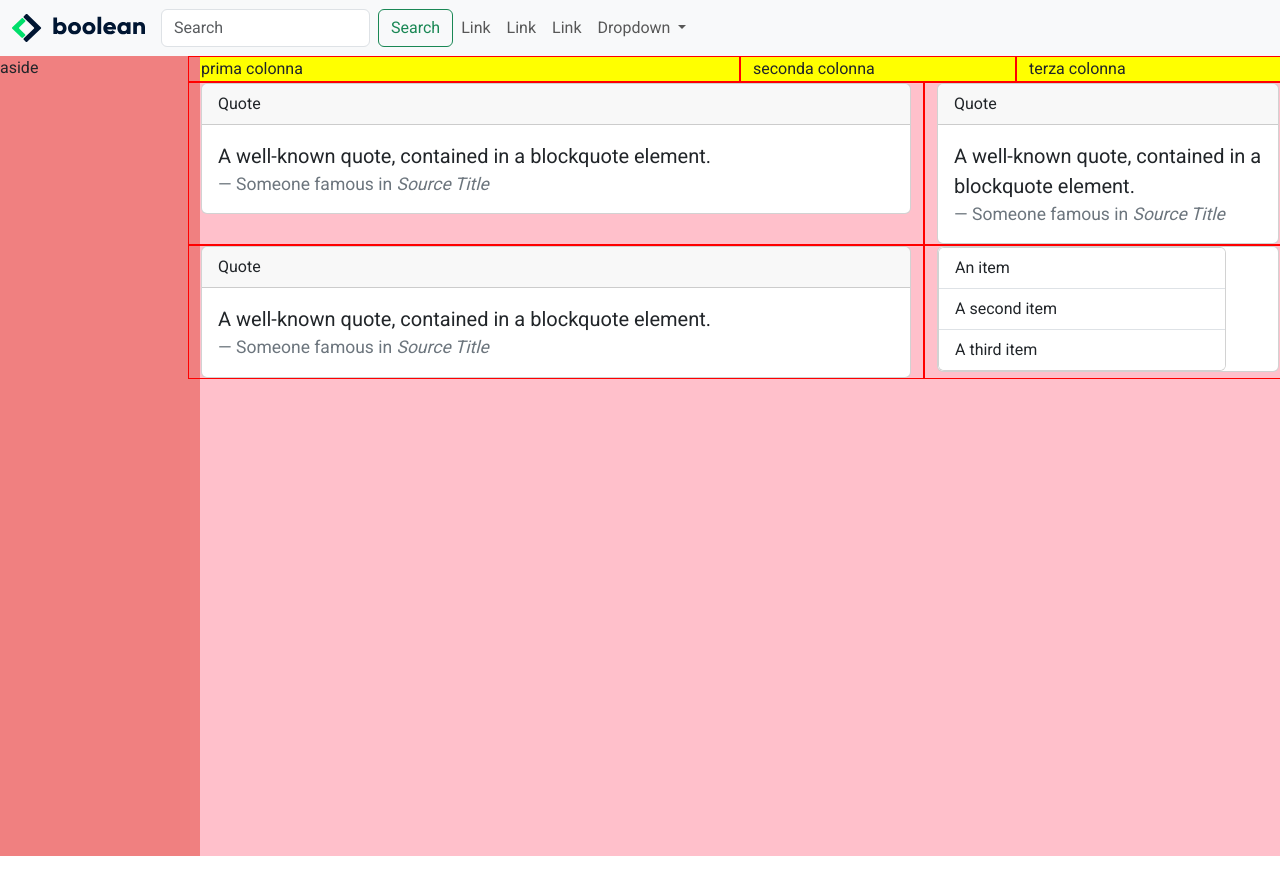
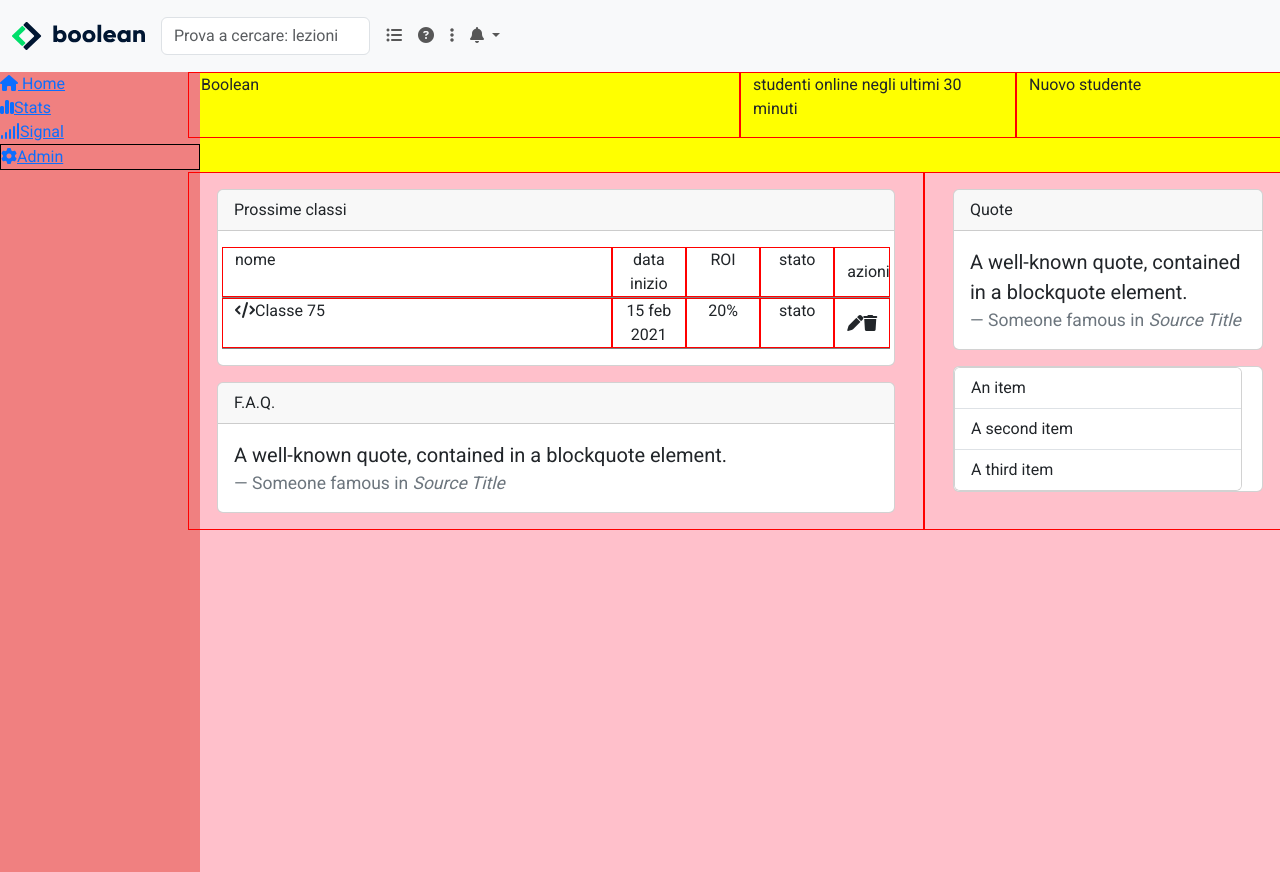
Before and after one commit to PaoloTarcisio/html-css-bootstrap-dashboard, a plain HTML site: page index.html in a window 1280 px wide. Drawn offline with nearby package versions, Linux system fonts and the light colour scheme.

Commit message:
progressi

```diff
--- a/css/style.css
+++ b/css/style.css
@@ -51,8 +51,35 @@ aside {
 
 .debug #principal-main #principal-main-header {
     background-color: yellow;
+    min-height: 100px;
 }
 
 .debug .row > * {
     border: 1px solid red;
 }
+
+.debug .row-cols-1 {
+    display: flex;
+    flex-grow: 1;
+    flex-direction: column;
+    justify-content: space-between;
+}
+
+.debug .admin {
+    border: 1px solid black;
+}
+
+.debug .card-body .row{
+    border-bottom: 1px solid gray;
+}
+
+.debug .card-body .row .col,
+.debug .card-body .row .col-1{
+    text-align: center;
+}
+
+.debug .card-body .row .col-1{
+    display: flex;
+    justify-content: space-between;
+    align-items: center;
+}
--- a/index.html
+++ b/index.html
@@ -3,7 +3,7 @@
     <head>
         <meta charset="UTF-8">
         <meta name="viewport" content="width=device-width, initial-scale=1.0">
-        <title>Template</title>
+        <title>Bootstrap Dashboard</title>
 
         <!-- FONT -->
         <link rel="preconnect" href="https://fonts.googleapis.com">
@@ -14,19 +14,20 @@
         <!-- BOOTSTRAP -->
         <link href="https://cdn.jsdelivr.net/npm/bootstrap@5.3.2/dist/css/bootstrap.min.css" rel="stylesheet" integrity="sha384-T3c6CoIi6uLrA9TneNEoa7RxnatzjcDSCmG1MXxSR1GAsXEV/Dwwykc2MPK8M2HN" crossorigin="anonymous">
 
-        <!-- CSS -->
+        <!-- CSS & FONTAWESOME -->
         <link rel="stylesheet" href="css/style.css">
+        <link rel="stylesheet" href="https://cdnjs.cloudflare.com/ajax/libs/font-awesome/6.4.2/css/all.min.css" integrity="sha512-z3gLpd7yknf1YoNbCzqRKc4qyor8gaKU1qmn+CShxbuBusANI9QpRohGBreCFkKxLhei6S9CQXFEbbKuqLg0DA==" crossorigin="anonymous" referrerpolicy="no-referrer" />
+
     </head>
     <body class="debug">
         <header>
             <nav class="navbar navbar-expand-lg bg-body-tertiary">
-                <div class="container-fluid">
+                <div class="container-fluid my-2">
                   <a class="navbar-brand" href="#">
                     <img src="./img/logo.svg" alt="">
                   </a>
                   <form class="d-flex" role="search">
-                    <input class="form-control me-2" type="search" placeholder="Search" aria-label="Search">
-                    <button class="btn btn-outline-success" type="submit">Search</button>
+                    <input class="form-control me-2" type="search" placeholder="Prova a cercare: lezioni di Laravel" aria-label="Search">
                   </form>
                   <button class="navbar-toggler" type="button" data-bs-toggle="collapse" data-bs-target="#navbarSupportedContent" aria-controls="navbarSupportedContent" aria-expanded="false" aria-label="Toggle navigation">
                     <span class="navbar-toggler-icon"></span>
@@ -34,17 +35,17 @@
                   <div class="collapse navbar-collapse" id="navbarSupportedContent">
                     <ul class="navbar-nav me-auto mb-lg-0">
                         <li class="nav-item">
-                            <a class="nav-link" href="#">Link</a>
+                            <a class="nav-link" href="#"><i class="fa-solid fa-list-ul"></i></a>
                         </li>
                       <li class="nav-item">
-                        <a class="nav-link" href="#">Link</a>
+                        <a class="nav-link" href="#"><i class="fa-solid fa-circle-question"></i></a>
                       </li>
                       <li class="nav-item">
-                        <a class="nav-link" href="#">Link</a>
+                        <a class="nav-link" href="#"><i class="fa-solid fa-ellipsis-vertical"></i></a>
                       </li>
                       <li class="nav-item dropdown">
                         <a class="nav-link dropdown-toggle" href="#" role="button" data-bs-toggle="dropdown" aria-expanded="false">
-                          Dropdown
+                            <i class="fa-solid fa-bell"></i>
                         </a>
                         <ul class="dropdown-menu">
                           <li><a class="dropdown-item" href="#">Action</a></li>
@@ -61,18 +62,66 @@
         </header>
         <main>
             <div id="principal">
-                <aside>aside</aside>
+                <aside>
+                    <div class="row-cols-1">
+                        <div class="col">
+                            <a href="#"><i class="fa-solid fa-house"></i> Home</a>
+                        </div>
+                        <div class="col"><a href="#"><i class="fa-solid fa-chart-simple"></i>Stats</a></div>
+                        <div class="col"><a href="#"><i class="fa-solid fa-signal"></i>Signal</a></div>
+                        <div class="col admin"><a href="#"><i class="fa-solid fa-gear"></i>Admin</a></div>
+                    </div>
+                </aside>
             <section id="principal-main">
                 <div class="container-flex" id="principal-main-header">
                     <div class="row">
-                        <div class="col-sm-6">prima colonna</div>
-                        <div class="col-sm-3">seconda colonna</div>
-                        <div class="col-sm-3">terza colonna</div>
+                        <div class="col-sm-6">Boolean</div>
+                        <div class="col-sm-3">
+                            <p>studenti online negli ultimi 30 minuti</p>
+                        </div>
+                        <div class="col-sm-3">Nuovo studente</div>
                     </div>
                 </div>
                 <section id="principal-main-body">
                     <div class="row">
-                        <div class="col-sm-8"><div class="card">
+                        <div class="col-sm-12 col-md-12 col-lg-8">
+                            <div class="card m-3">
+                                <div class="card-header">
+                                Prossime classi
+                                </div>
+                                <div class="card-body">
+                                    <div class="row">
+                                        <div class="col-7">nome</div>
+                                        <div class="col">data inizio</div>
+                                        <div class="col">ROI</div>
+                                        <div class="col">stato</div>
+                                        <div class="col-1">azioni</div>
+                                    </div>
+                                    <div class="row">
+                                        <div class="col-7"><i class="fa-solid fa-code"></i>Classe 75</div>
+                                        <div class="col">15 feb 2021</div>
+                                        <div class="col">20%</div>
+                                        <div class="col">stato</div>
+                                        <div class="col-1"><i class="fa-solid fa-pen"></i><i class="fa-solid fa-trash"></i></div>
+                                    </div>
+                                </div>
+                            </div>
+
+                            <div class="card m-3">
+                                <div class="card-header">
+                                F.A.Q.
+                                </div>
+                                <div class="card-body">
+                                <blockquote class="blockquote mb-0">
+                                    <p>A well-known quote, contained in a blockquote element.</p>
+                                    <footer class="blockquote-footer">Someone famous in <cite title="Source Title">Source Title</cite></footer>
+                                </blockquote>
+                                </div>
+                            </div>
+                        </div>
+
+                        <div class="col-sm-12 col-md-12 col-lg-4">
+                            <div class="card m-3">
                                 <div class="card-header">
                                 Quote
                                 </div>
@@ -82,30 +131,8 @@
                                     <footer class="blockquote-footer">Someone famous in <cite title="Source Title">Source Title</cite></footer>
                                 </blockquote>
                                 </div>
-                            </div></div>
-                        <div class="col-sm-4"><div class="card">
-                            <div class="card-header">
-                              Quote
                             </div>
-                            <div class="card-body">
-                              <blockquote class="blockquote mb-0">
-                                <p>A well-known quote, contained in a blockquote element.</p>
-                                <footer class="blockquote-footer">Someone famous in <cite title="Source Title">Source Title</cite></footer>
-                              </blockquote>
-                            </div>
-                            </div></div>
-                          <div class="col-sm-8"><div class="card">
-                            <div class="card-header">
-                              Quote
-                            </div>
-                            <div class="card-body">
-                              <blockquote class="blockquote mb-0">
-                                <p>A well-known quote, contained in a blockquote element.</p>
-                                <footer class="blockquote-footer">Someone famous in <cite title="Source Title">Source Title</cite></footer>
-                              </blockquote>
-                            </div>
-                            </div></div>
-                        <div class="col-sm-4"><div class="card">
+                            <div class="card m-3">
                                 <div class="card" style="width: 18rem;">
                                     <ul class="list-group list-group-flush">
                                         <li class="list-group-item">An item</li>
@@ -113,7 +140,8 @@
                                         <li class="list-group-item">A third item</li>
                                     </ul>
                                 </div>
-                            </div></div>
+                            </div>
+                        </div>
                     </div>
                 </section>
             </section>
```
Lines whose indentation alone changed are shown as unchanged.
